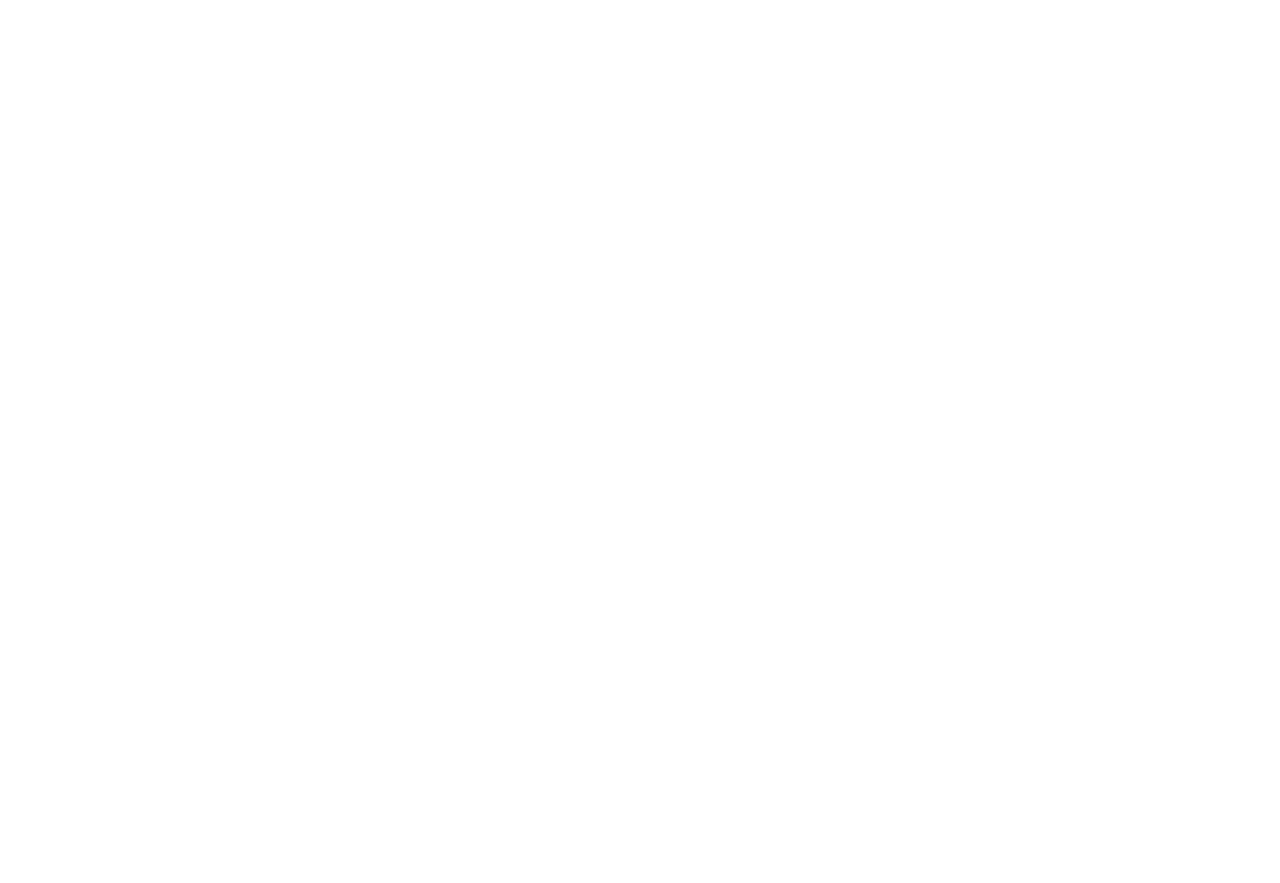
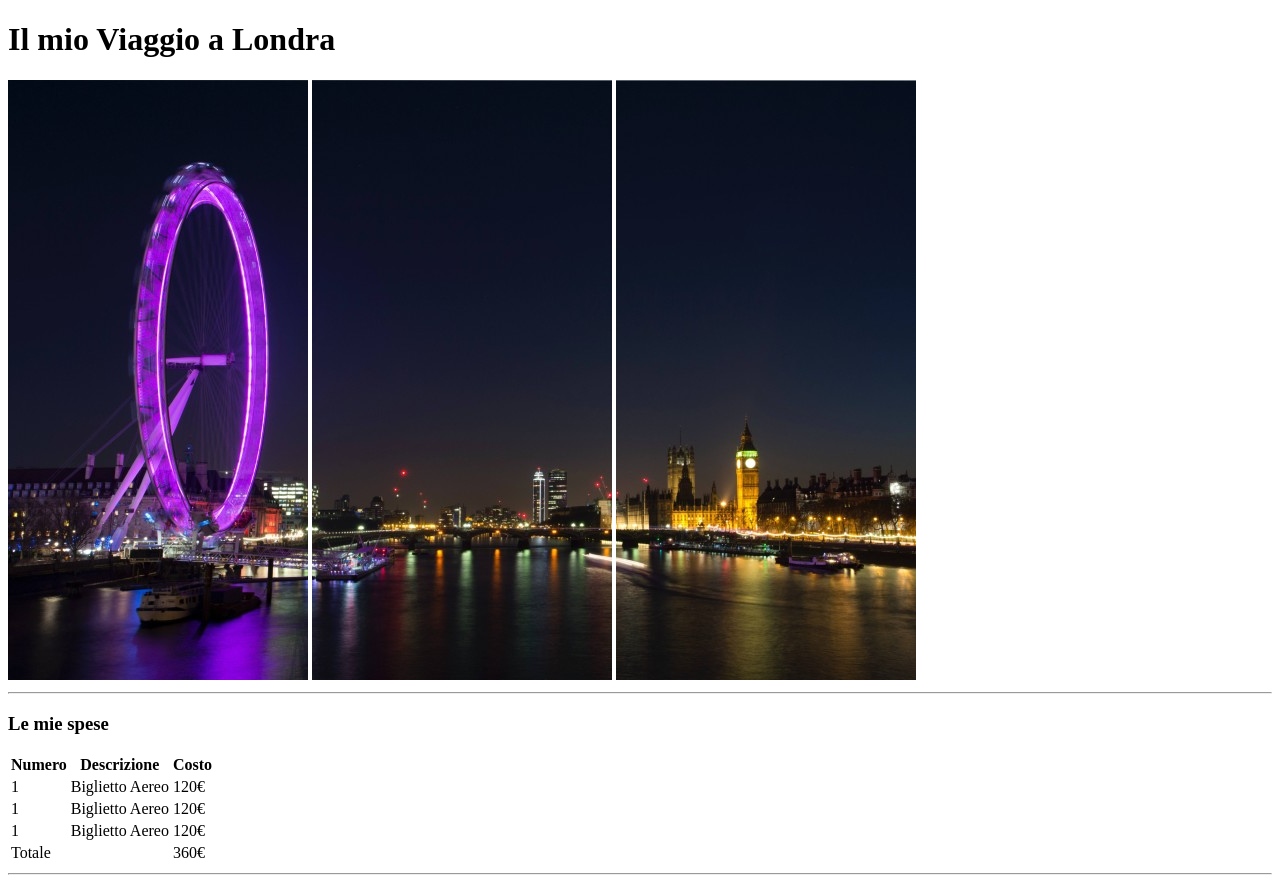
Before and after one commit to AlessiaCiabatti/html-london-trip, a plain HTML site: page index.html in a window 1280 px wide. Before the commit the page ends 800 px from the top, so only its background shows below. Drawn offline with Linux system fonts and the light colour scheme.

Commit message:
[add] header and Le mie spese

```diff
--- a/index.html
+++ b/index.html
@@ -5,7 +5,57 @@
   <meta name="viewport" content="width=device-width, initial-scale=1.0">
   <title>Document</title>
 </head>
+
 <body>
+  <!-- header titolo e 3 immagini-->
+  <header>
+    <h1>Il mio Viaggio a Londra</h1>
+    <img src="img/pexels-bill-emrich-230794-0.jpg" alt="">
+    <img src="img/pexels-bill-emrich-230794-1.jpg" alt="">
+    <img src="img/pexels-bill-emrich-230794-2.jpg" alt="">
+    <hr>
+  </header>
 
+  <!-- main contenuto con scritte -->
+  <main>
+    <h3>Le mie spese</h3>
+
+    <table>
+      <thead>
+        <th><strong>Numero</strong></th>
+        <th><strong>Descrizione</strong></th>
+        <th><strong>Costo</strong></th>
+      </thead>
+
+      <tbody>
+        <tr>
+          <td>1</td>
+          <td>Biglietto Aereo</td>
+          <td>120&#8364;</td>
+        </tr>
+
+        <tr>
+          <td>1</td>
+          <td>Biglietto Aereo</td>
+          <td>120&#8364;</td>
+        </tr>
+
+        <tr>
+          <td>1</td>
+          <td>Biglietto Aereo</td>
+          <td>120&#8364;</td>
+        </tr>
+
+        <tr>
+          <td>Totale</td>
+          <td></td>
+          <td>360&#8364;</td>
+        </tr>
+      </tbody>
+    </table>
+    <hr>
+  </main>
+
+  <!-- footer le foto -->
 </body>
 </html>
```
Also changed, not shown: 1 other file.
